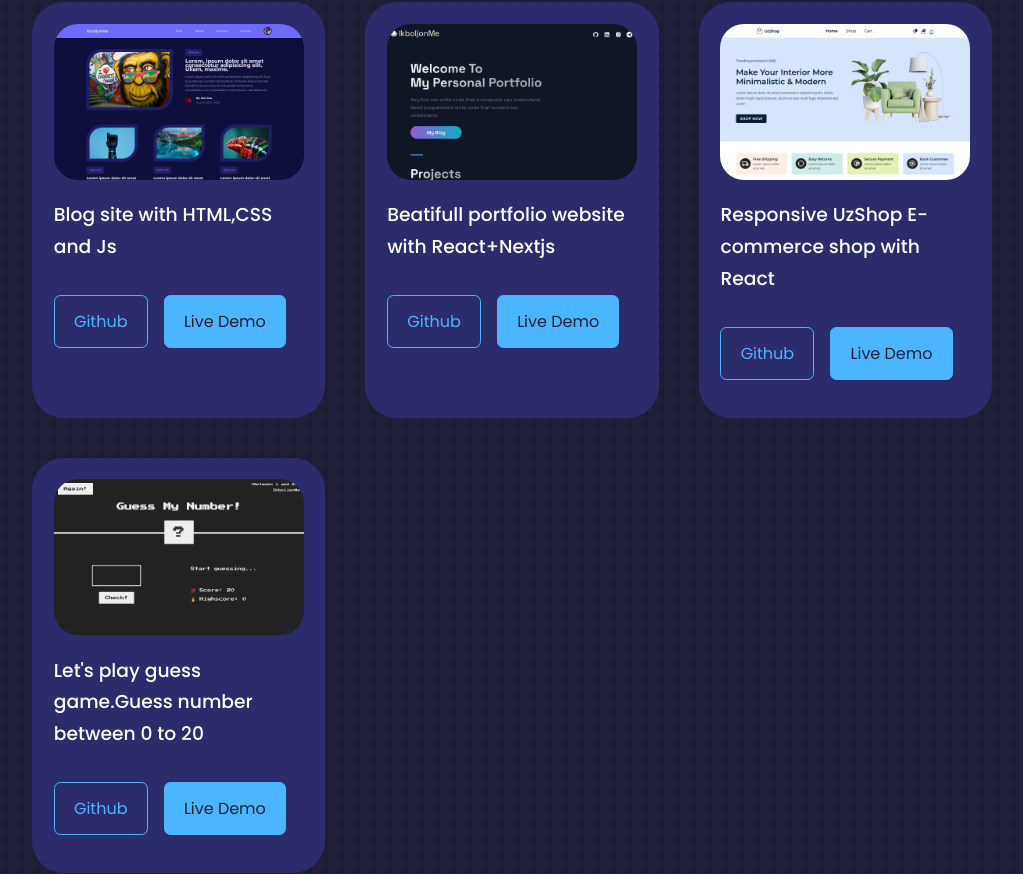
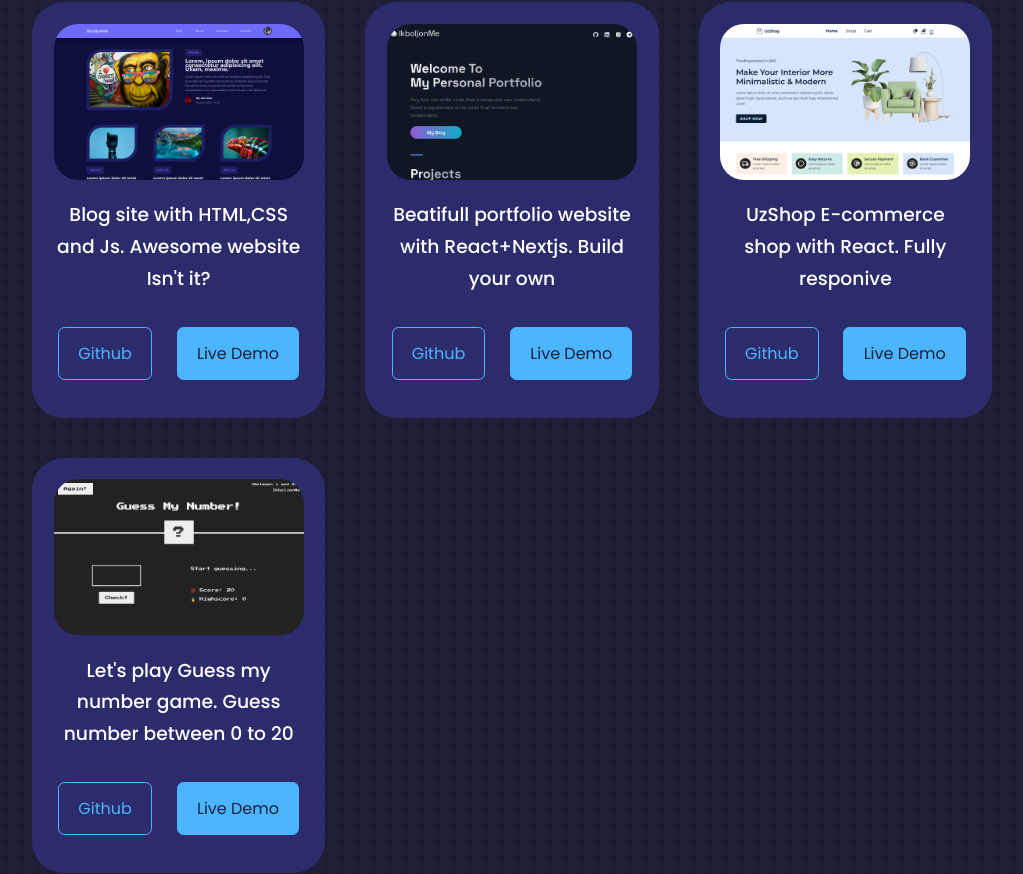
Before and after one commit to IkboljonMe/myportfolio, a React (Create React App) app: page / in a window 1280 px wide. Shown: the part 2974-3848 px from the top of the page, without its empty margins (128-1151 px from the left). Built offline with nearby package versions, Linux system fonts and the light colour scheme.

Commit message:
Portfolio section motion is updated

```diff
--- a/src/components/portfolio/Portfolio.css
+++ b/src/components/portfolio/Portfolio.css
@@ -23,10 +23,15 @@
 }
 
 .portfolio__item h3 {
+  text-align: center;
+  display: flex;
+  align-items: center;
+  justify-content: center;
   margin: 1.2rem 0 2rem;
 }
 
 .portfolio__item-cta {
+  justify-content: space-around;
   display: flex;
   gap: 1rem;
   margin-bottom: 1rem;
--- a/src/components/portfolio/Portfolio.jsx
+++ b/src/components/portfolio/Portfolio.jsx
@@ -10,14 +10,14 @@ const data = [
   {
     id: 1,
     image: IMG1,
-    title: "Blog site with HTML,CSS and Js",
+    title: "Blog site with HTML,CSS and Js. Awesome website Isn't it?",
     github: "https://github.com/IkboljonMe/blog-site-main",
     demo: "https://blog-site-eight.vercel.app/",
   },
   {
     id: 2,
     image: IMG2,
-    title: "Beatifull portfolio website with React+Nextjs",
+    title: "Beatifull portfolio website with React+Nextjs. Build your own",
     github: "https://github.com/IkboljonMe/portfolio",
     demo: "https://portfolio-coral-two-14.vercel.app/",
   },
@@ -25,14 +25,14 @@ const data = [
   {
     id: 3,
     image: IMG3,
-    title: "Responsive UzShop E-commerce shop with React",
+    title: "UzShop E-commerce shop with React. Fully responive ",
     github: "https://github.com/IkboljonMe/commerce-project-web",
     demo: "https://commerce-project-web.vercel.app/",
   },
   {
     id: 4,
     image: IMG4,
-    title: "Let's play guess game.Guess number between 0 to 20",
+    title: "Let's play Guess my number game. Guess number between 0 to 20",
     github: "https://github.com/IkboljonMe/guess_number_js",
     demo: "https://guess-number-js.vercel.app/",
   },
@@ -53,7 +53,14 @@ const Portfolio = () => {
               className="portfolio__item"
             >
               <div className="portfolio__item-image">
-                <img src={image} alt={title} />
+                <motion.a
+                  whileTap={{ scale: 1.1 }}
+                  href={demo}
+                  target="_blank"
+                  rel="noreferrer"
+                >
+                  <img src={image} alt={title} />
+                </motion.a>
               </div>
               <h3>{title}</h3>
               <div className="portfolio__item-cta">
```
